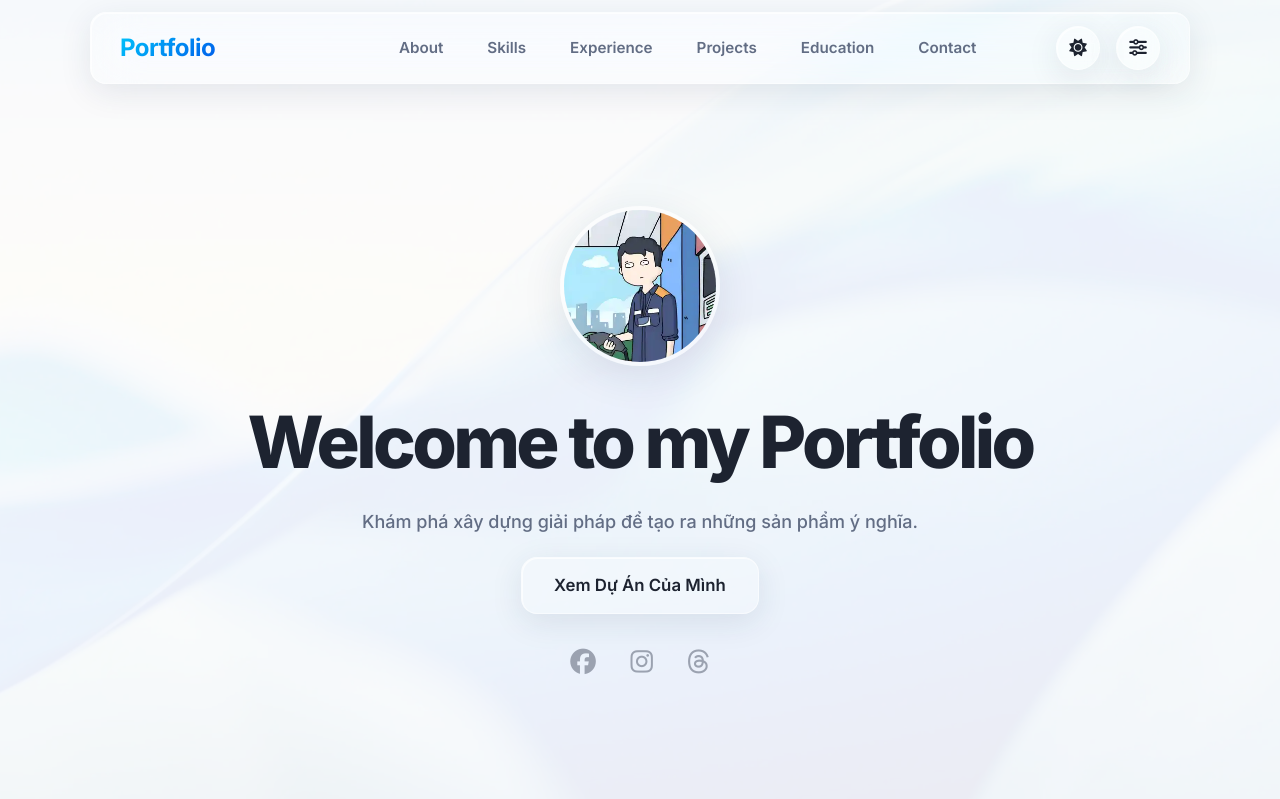
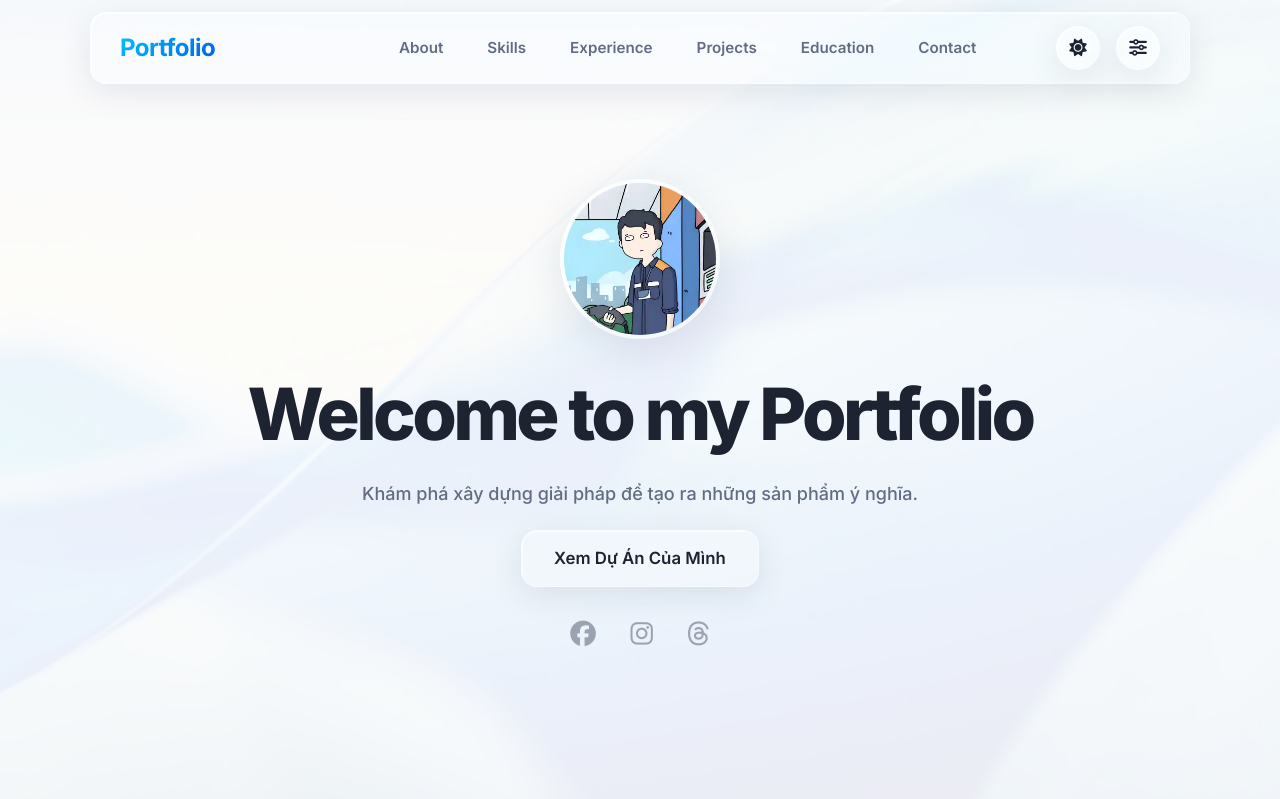
Before and after one commit to Namtran592005/Portfolio, a plain HTML site: page index.html in a window 1280 px wide. Shown: the top 799 px of the page. Drawn offline with Linux system fonts and the light colour scheme.

Commit message:
Update index.html
FIX PADDING

```diff
--- a/index.html
+++ b/index.html
@@ -382,8 +382,7 @@
         align-items: center;
         justify-content: center;
         text-align: center;
-        padding-top: 25px;
-        padding-bottom: 80px;
+        padding-bottom: 125px;
       }
 
       .apple-card {
@@ -701,7 +700,7 @@
         cursor: pointer !important;
       }
       section {
-        padding: 100px 0;
+        padding: 15px 0;
         position: relative;
       }
       .section-title {
```
